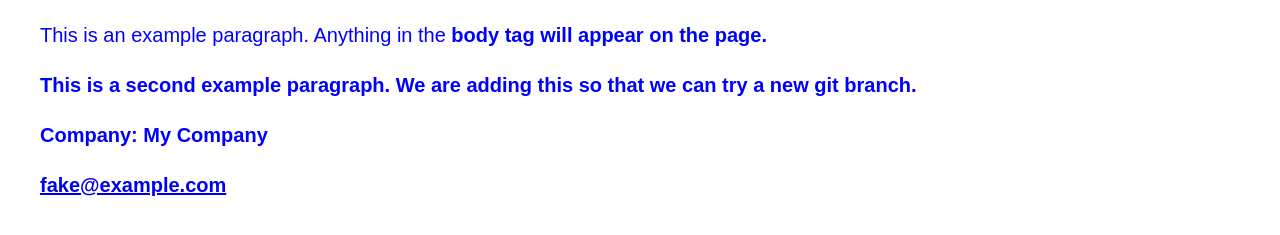
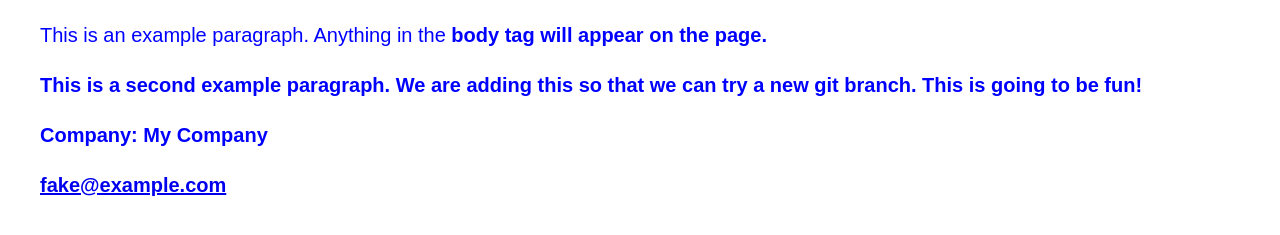
Before and after one commit to JavierTorregrosa92/Exercise_Unit5_website, a plain HTML site: page index.html in a window 1280 px wide. Shown: the part 735-970 px from the top of the page. Drawn offline with Linux system fonts and the light colour scheme.

Commit message:
Adding fun

```diff
--- a/index.html
+++ b/index.html
@@ -10,7 +10,7 @@
         <p>This is an example paragraph. Anything in the <strong>body</
         strong> tag will appear on the page.</p>
         <p>This is a second example paragraph. We are adding this
-        so that we can try a new git branch.</p>
+        so that we can try a new git branch. This is going to be fun!</p>
     </body>
     <footer>
         <p>Company: My Company</p>
```
